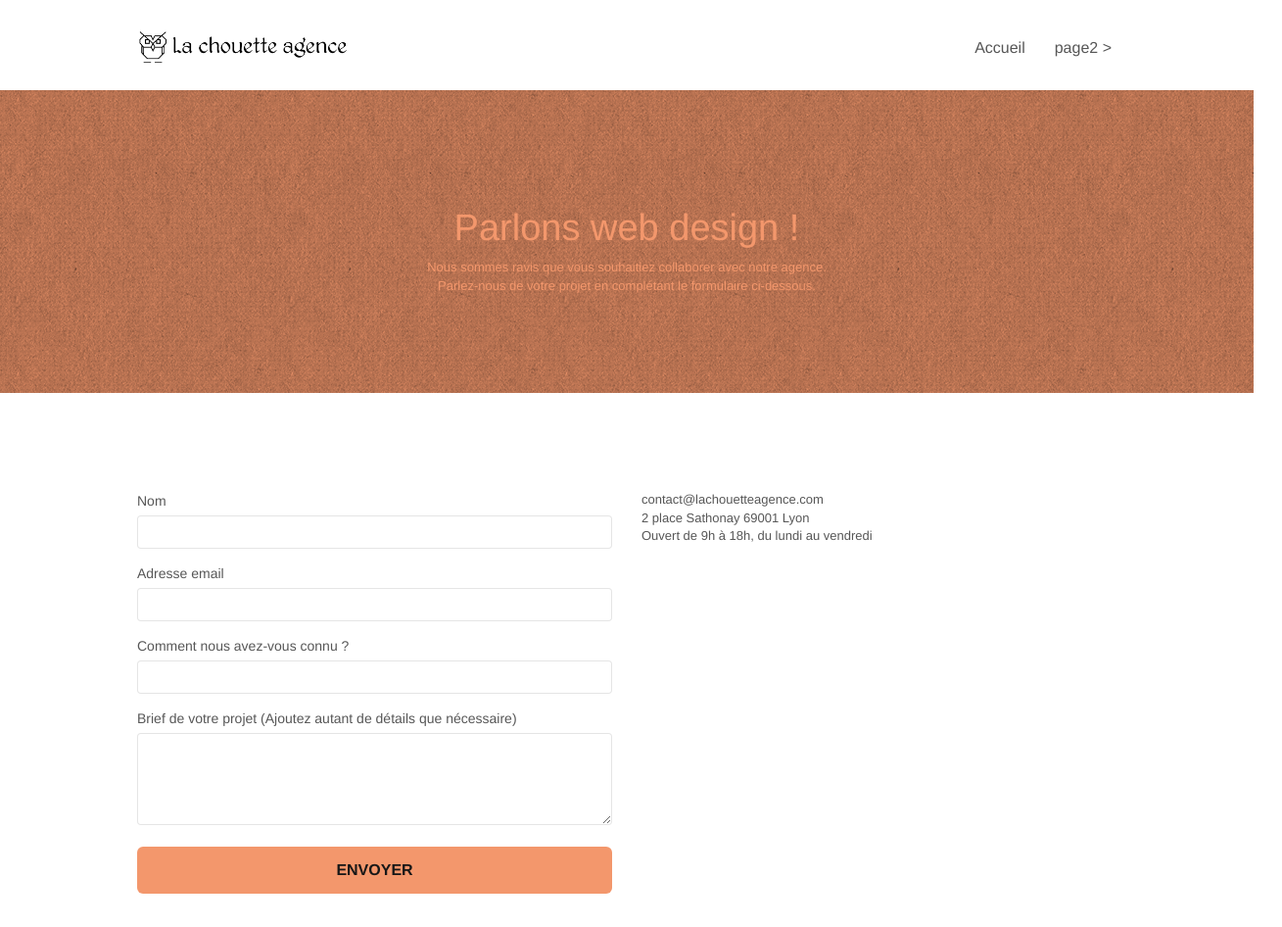
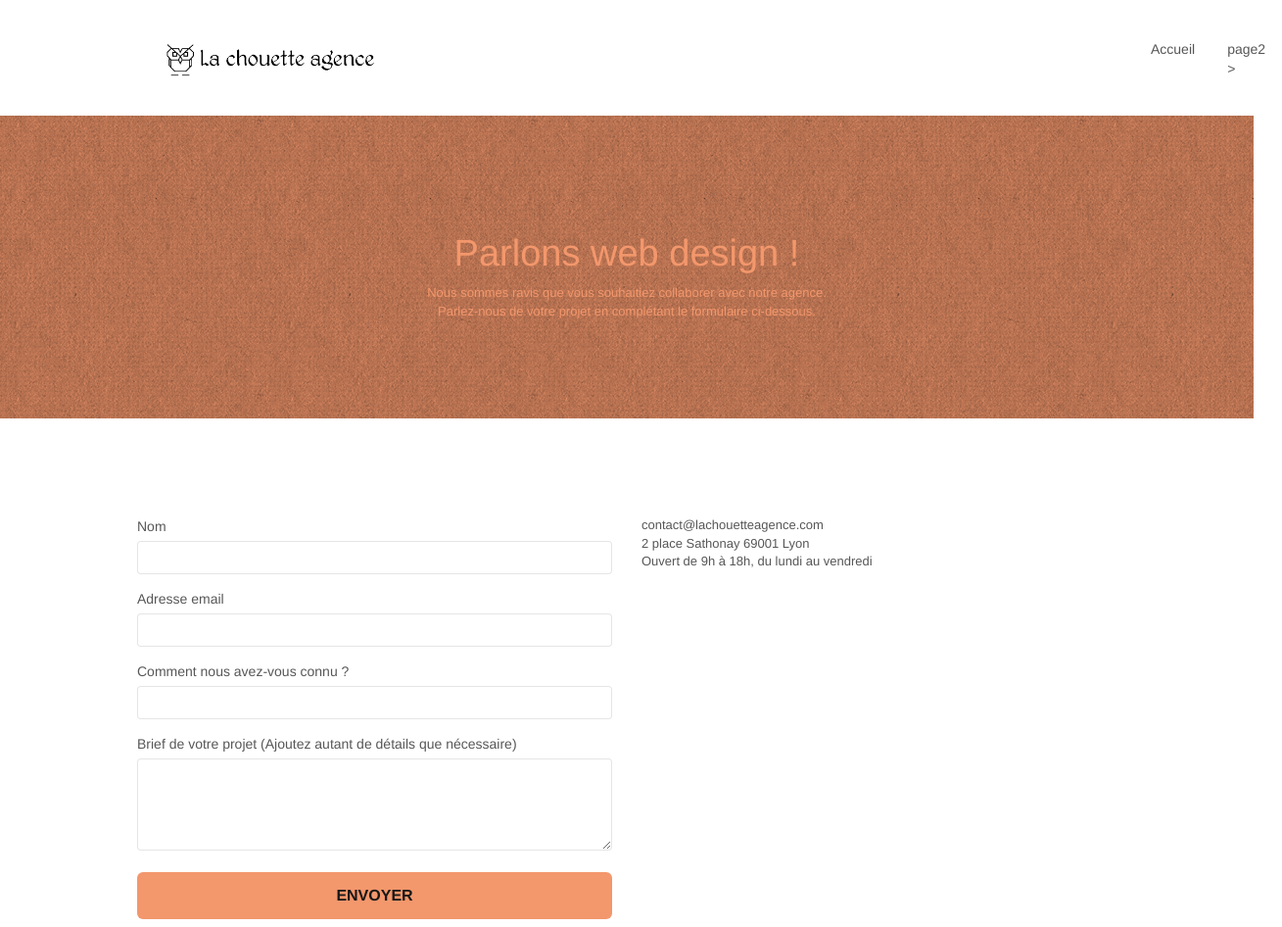
Before and after one commit to ZidinyErre/ZidinyErre_4_03042021, a plain HTML site: page Starting website/page2.html in a window 1280 px wide. Shown: the top 946 px of the page at 98% size, 1309 px wide, since content can reach past the window. Drawn offline with nearby package versions, Linux system fonts and the light colour scheme; files that its build step writes are made by us from their sources; a script that the page names is missing.

Commit message:
nav page2 desktop

```diff
--- a/Starting website/page2.html
+++ b/Starting website/page2.html
@@ -33,24 +33,20 @@
 <!-- bloc-0 -->
 <div class="bloc bgc-white l-bloc " id="bloc-0">
 	<div class="container bloc-sm">
-		<nav class="navbar row">
-			<div class="navbar-header">
+		<nav class="navbarpg2 ">
+			<div class="navbar-headerpg2">
 				<a class="navbar-brand" href="index.html"><img src="img/la-chouette-agence.png" alt="atlanta web design logo" height="40" /></a>
-				<button id="nav-toggle" type="button" class="ui-navbar-toggle navbar-toggle" data-toggle="collapse" data-target=".navbar-1">
-					<span class="sr-only">Toggle navigation</span><span class="icon-bar"></span><span class="icon-bar"></span><span class="icon-bar"></span>
-				</button>
+
 			</div>
-			<div class="collapse navbar-collapse navbar-1 special-dropdown-nav">
-				<ul class="site-navigation nav navbar-nav">
+			<div class="collapsepg2 collapse navbar-collapse navbar-1 special-dropdown-nav">
+				<ol class="site-navigationpg2 ">
 					<li>
 						<a href="index.html">Accueil</a>
 					</li>
 					<li>
-					</li>
-					<li>
 						<a href="page2.html">page2 &gt;</a>
 					</li>
-				</ul>
+				</ol>
 			</div>
 		</nav>
 	</div>
--- a/Starting website/style.css
+++ b/Starting website/style.css
@@ -297,12 +297,37 @@ a:hover {
 #bloc-1-hero h1 {
     font-size: 32px;
 }
-
 .navbar {
     margin-bottom: 0;
     z-index: 1;
 }
-
+/*modif*/
+.navbar-headerpg2{
+    padding: 14px;
+}
+.navbarpg2{
+    display: flex;
+    flex-direction: row;
+    justify-content: space-between;
+}
+.collapsepg2{
+    width: 100px;
+    height: 98px;
+}
+.site-navigationpg2{
+    display: flex;
+    padding-top: 34px;
+    width: 11em;
+    height: 3em;
+    margin: auto;
+    margin-left: 100px;
+    padding: 20px;
+    list-style: none;
+}
+.site-navigationpg2 li{
+    margin-right: 33px;
+}
+/**/
 .navbar-brand {
     height: auto;
     padding: 3px 15px;
```
